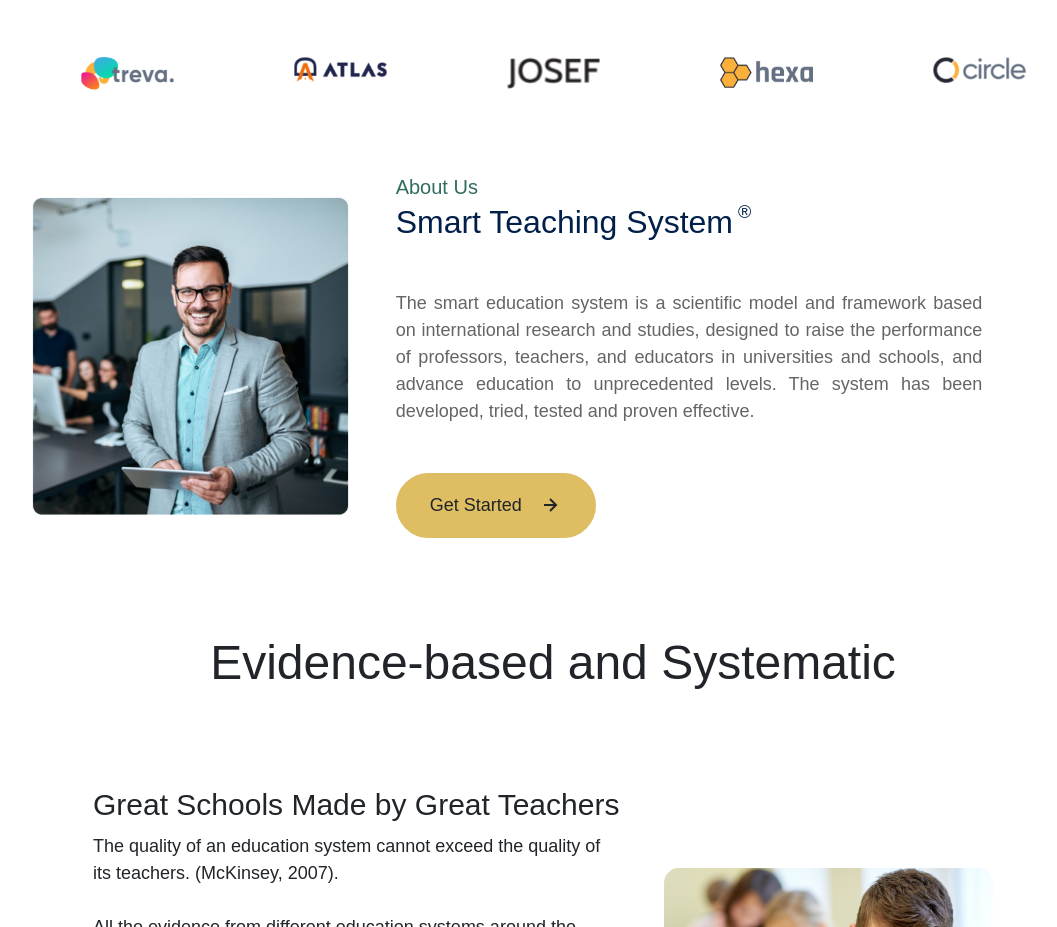
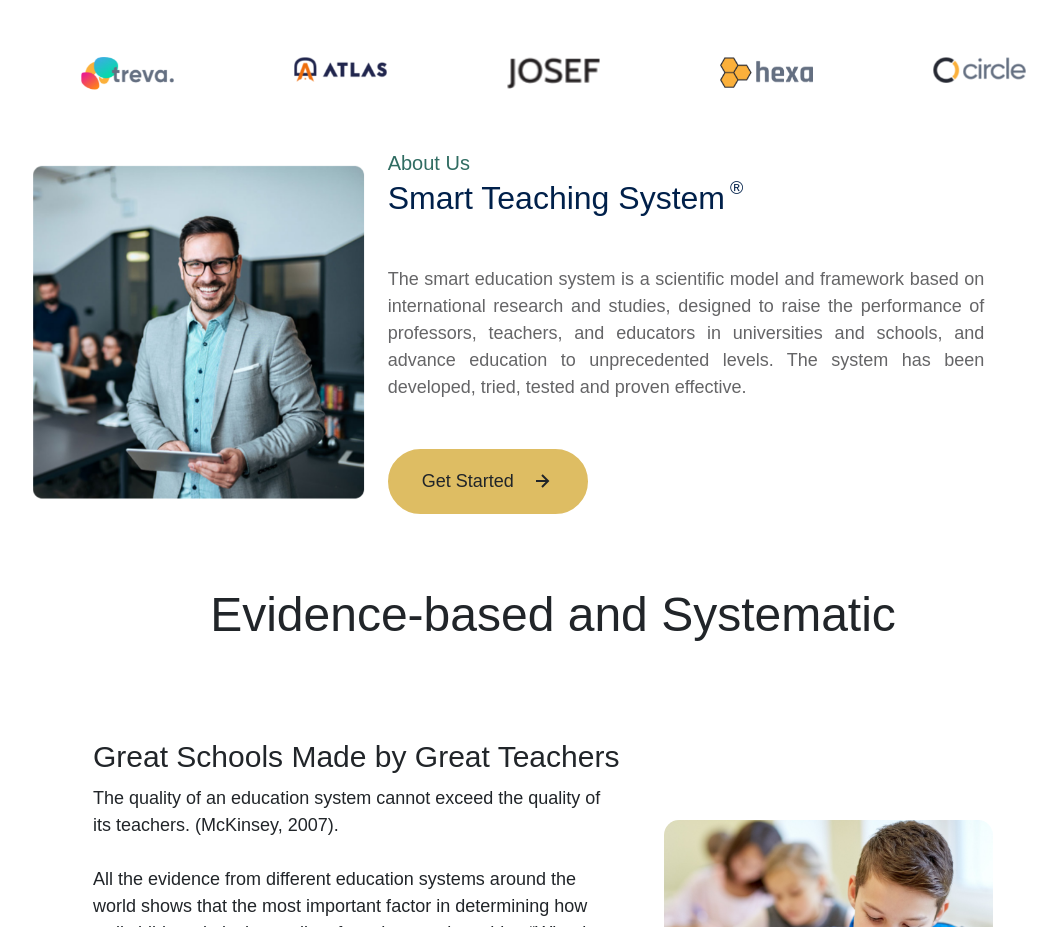
Before and after one commit to Maha4Gaber/smart-teaching-main, a React (Vite) app: page / in a window 1280 px wide. Shown: the part 1000-1927 px from the top of the page, without its empty margins (87-1144 px from the left). Built offline with nearby package versions, Linux system fonts and the light colour scheme; no server answers.

Commit message:
Update Home.jsx

```diff
--- a/src/Pages/HomePage/Home.jsx
+++ b/src/Pages/HomePage/Home.jsx
@@ -149,8 +149,8 @@ const Home = () => {
         </div>
       </section>
       {/* About Section */}
-      <section className="about-home py-5 ">
-        <div className="row g-5">
+      <section className="about-home py-4 ">
+        <div className="row g-4">
           <div className="col-lg-4 col-md-7" data-aos="fade-right">
             <ImageComp src={aboutImg} />
           </div>
```
